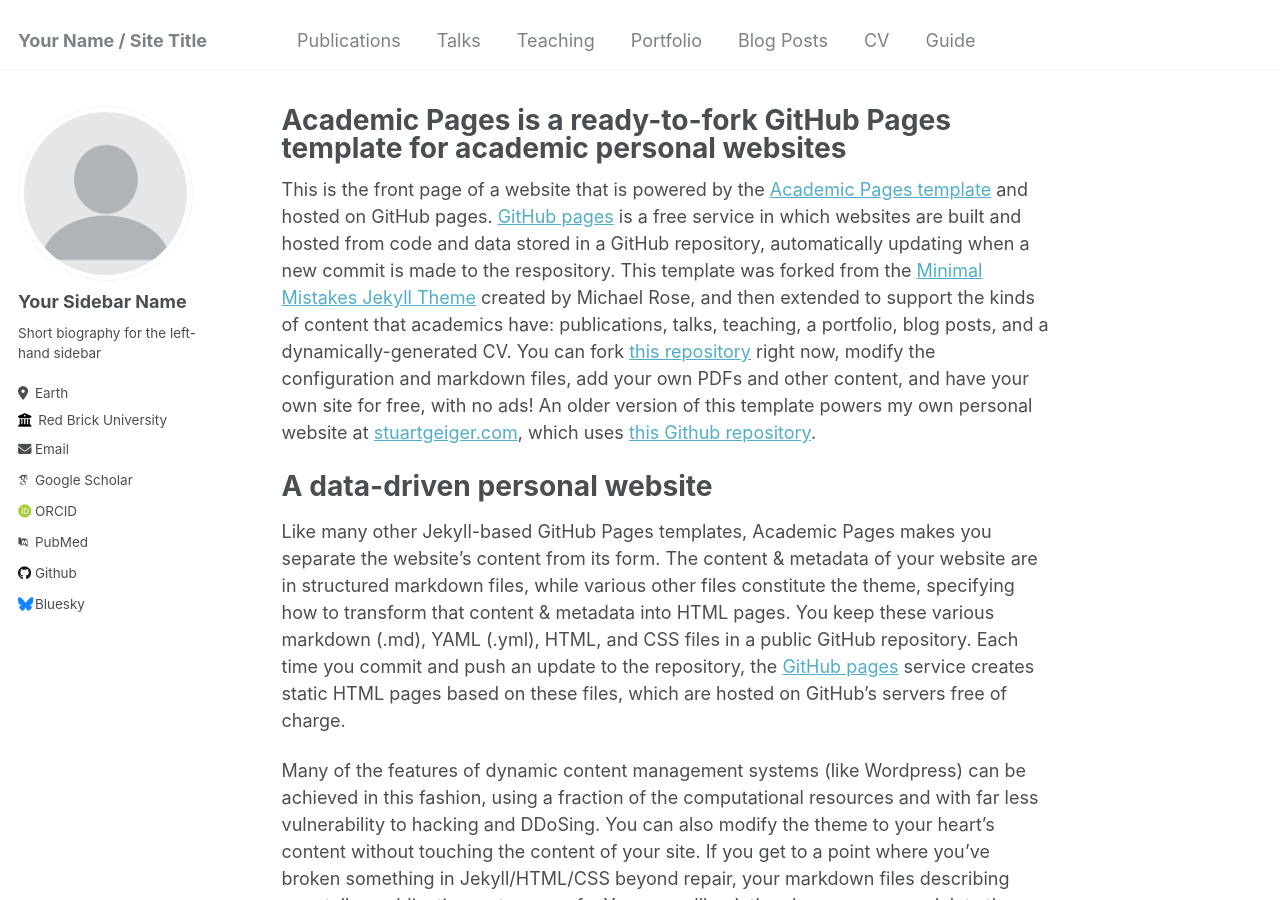
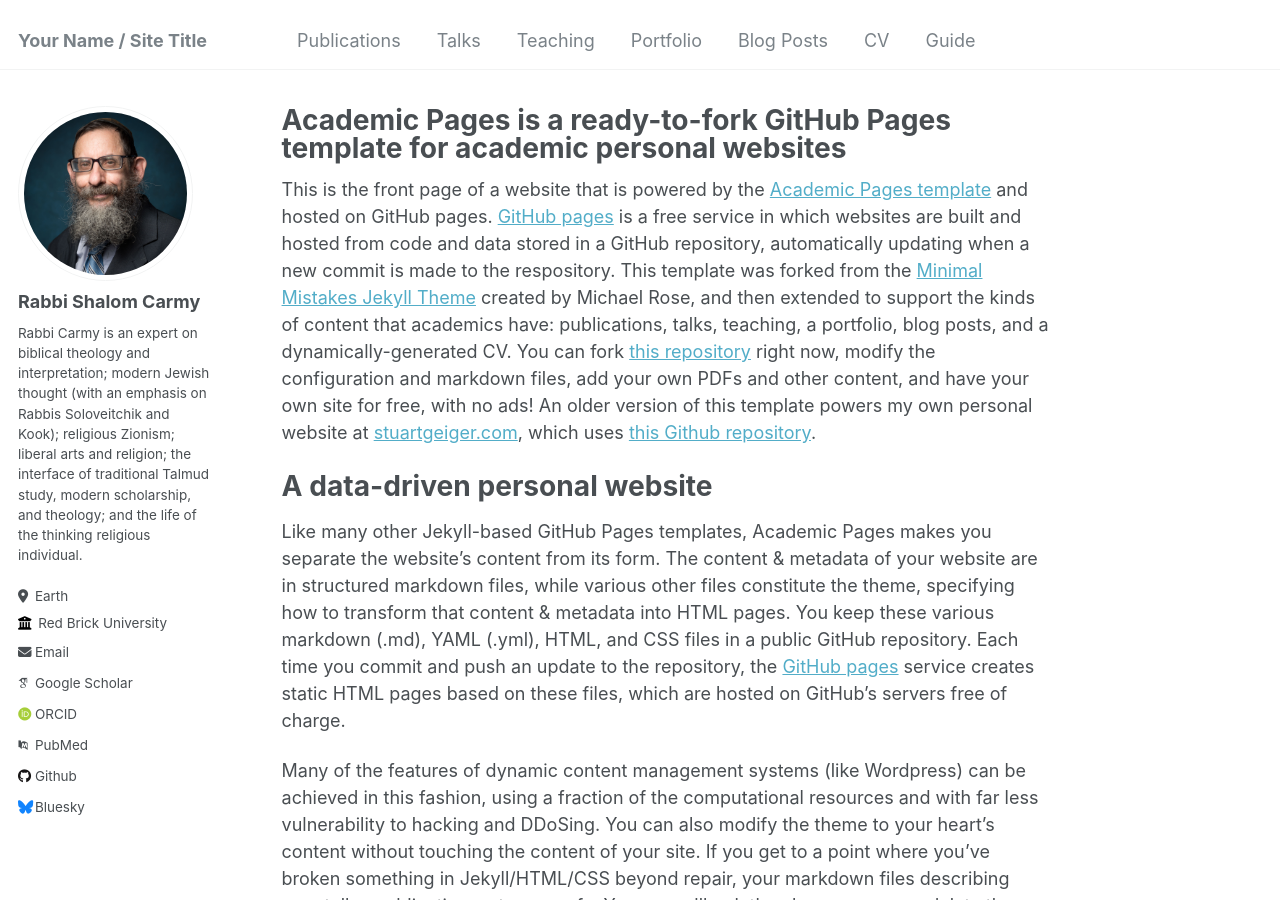
Before and after one commit to rabbicarmy/rabbicarmy.github.io, a Jekyll site: the page built from _pages/about.md, in a window 1280 px wide and 900 px high. Built offline with Jekyll 4.4.1, drawn with Linux system fonts in a browser that asks for light colours; some web fonts are replaced.

Commit message:
Update _config.yml

```diff
--- a/_config.yml
+++ b/_config.yml
@@ -21,10 +21,10 @@
 #               Additional customization can be done by editing /_includes/author-profile.html
 author:
   # Biographic information
-  avatar           : "profile.png"
-  name             : "Your Sidebar Name"
+  avatar           : "shalom_carmy.jpg"
+  name             : "Rabbi Shalom Carmy"
   pronouns         : # example: "she/her"
-  bio              : "Short biography for the left-hand sidebar"
+  bio              : "Rabbi Carmy is an expert on biblical theology and interpretation; modern Jewish thought (with an emphasis on Rabbis Soloveitchik and Kook); religious Zionism; liberal arts and religion; the interface of traditional Talmud study, modern scholarship, and theology; and the life of the thinking religious individual."
   location         : "Earth"
   employer         : "Red Brick University"
   uri              : # URL
```
